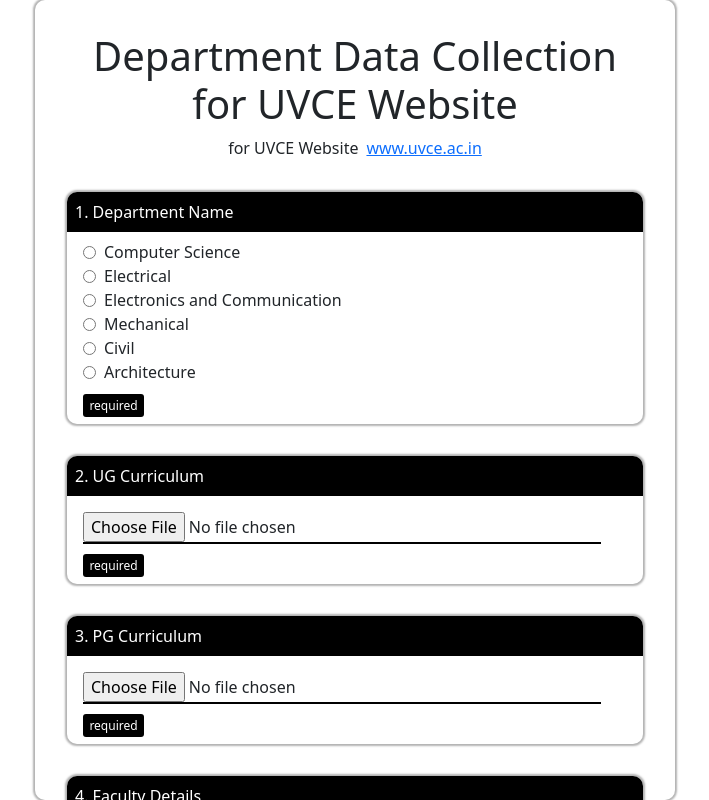
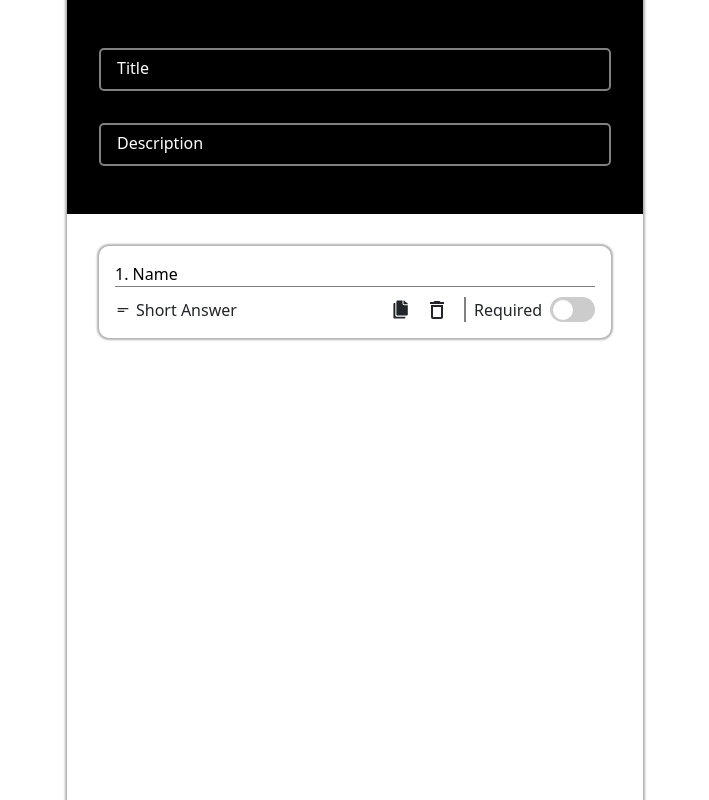
Before and after one commit to Hrithik450/forms2, a React (Vite) app: page /create-form in a window 1280 px wide. Shown: the whole page, without its empty margins (285-994 px from the left). Built offline with nearby package versions, Linux system fonts and the light colour scheme.

Commit message:
thirdcommit

```diff
--- a/package.json
+++ b/package.json
@@ -15,6 +15,8 @@
     "firebase": "^11.0.2",
     "react": "^18.3.1",
     "react-dom": "^18.3.1",
+    "react-icons": "^5.3.0",
+    "react-router-dom": "^7.0.1",
     "styled-components": "^6.1.13"
   },
   "devDependencies": {
--- a/src/App.css
+++ b/src/App.css
@@ -0,0 +1,3 @@
+* {
+  box-sizing: border-box;
+}
--- a/src/App.jsx
+++ b/src/App.jsx
@@ -1,8 +1,19 @@
 import React from "react";
+import { BrowserRouter as Router, Routes, Route } from "react-router-dom";
 import Formbuilder from "./components/Formbuilder";
+import Home from "./pages/home";
+import InputBuilder from "./components/InputBuilder";
 
 const App = () => {
-  return <Formbuilder />;
+  return (
+    <Router>
+      <Routes>
+        <Route path="/" element={<Home />} />
+        <Route path="/view-form" element={<Formbuilder />} />
+        <Route path="/create-form" element={<InputBuilder />} />
+      </Routes>
+    </Router>
+  );
 };
 
 export default App;
--- /dev/null
+++ b/src/components/Createform.jsx/Field.jsx
@@ -0,0 +1,106 @@
+import React from "react";
+import styled from "styled-components";
+import ToggleButton from "./Toggle";
+import { IoIosCopy } from "react-icons/io";
+import { MdDeleteOutline } from "react-icons/md";
+import { MdOutlineShortText } from "react-icons/md";
+
+const Field = ({ handlePopUpOpen }) => {
+  return (
+    <FieldContainer>
+      <Label onClick={handlePopUpOpen}>1. Name</Label>
+      <FeatContainer>
+        <TypeCont>
+          <Short />
+          <ReqLabel>Short Answer</ReqLabel>
+        </TypeCont>
+        <IconsCont>
+          <Copy />
+          <DeleteIcon />
+          <Required>
+            <ReqLabel>Required</ReqLabel>
+            <ToggleButton />
+          </Required>
+        </IconsCont>
+      </FeatContainer>
+    </FieldContainer>
+  );
+};
+
+export default Field;
+
+const FieldContainer = styled.div`
+  box-shadow: 0px 0px 2px 2px rgba(0, 0, 0, 0.3);
+  max-height: max-content;
+  padding-bottom: 0.5rem;
+  border-radius: 10px;
+  padding: 1rem;
+  margin: 2rem 0;
+
+  @media (max-width: 450px) {
+    margin: 1rem 0;
+    padding: 0.5rem;
+  }
+`;
+
+const Label = styled.label`
+  border-bottom: 1px solid gray;
+  border-radius: 10px 10px 0 0;
+  max-height: max-content;
+  width: 100%;
+  color: black;
+`;
+
+const FeatContainer = styled.div`
+  max-height: max-content;
+  display: flex;
+  justify-content: space-between;
+  align-items: center;
+  margin: 10px 0 0 0;
+`;
+
+const TypeCont = styled.div`
+  max-height: max-content;
+  display: flex;
+  align-items: center;
+  column-gap: 5px;
+`;
+
+const IconsCont = styled.div`
+  max-height: max-content;
+  display: flex;
+  align-items: center;
+  column-gap: 15px;
+`;
+
+const Required = styled.span`
+  max-height: max-content;
+  border-left: 2px solid gray;
+  padding-left: 0.5rem;
+  align-items: center;
+  display: flex;
+  column-gap: 0.5rem;
+`;
+
+const ReqLabel = styled.label`
+  max-height: max-content;
+
+  @media (max-width: 450px) {
+    font-size: 13px;
+  }
+`;
+
+// Icons
+const Short = styled(MdOutlineShortText)`
+  max-height: max-content;
+`;
+
+const DeleteIcon = styled(MdDeleteOutline)`
+  max-height: max-content;
+  font-size: 1.5rem;
+`;
+
+const Copy = styled(IoIosCopy)`
+  font-size: 1.2rem;
+  max-height: max-content;
+`;
--- /dev/null
+++ b/src/components/Createform.jsx/Toggle.jsx
@@ -0,0 +1,54 @@
+import React, { useState } from "react";
+import styled from "styled-components";
+
+const ToggleButton = () => {
+  const [istoggled, setistoggled] = useState(false);
+
+  const handleToggle = () => {
+    setistoggled(!istoggled);
+  };
+
+  return (
+    <ToggleContainer>
+      <Toggle istoggled={istoggled} onClick={handleToggle}>
+        <Circle istoggled={istoggled} />
+      </Toggle>
+    </ToggleContainer>
+  );
+};
+
+export default ToggleButton;
+
+const ToggleContainer = styled.div`
+  display: flex;
+  align-items: center;
+  gap: 1rem;
+`;
+
+const Toggle = styled.div`
+  width: 45px;
+  height: 25px;
+  background-color: ${({ istoggled }) => (istoggled ? "#4CAF50" : "#ccc")};
+  border-radius: 50px;
+  cursor: pointer;
+  position: relative;
+  transition: background-color 0.3s ease;
+`;
+
+const Circle = styled.div`
+  width: 20px;
+  height: 20px;
+  background-color: white;
+  border-radius: 50%;
+  position: absolute;
+  top: 50%;
+  left: ${({ istoggled }) => (istoggled ? "calc(100% - 23px)" : "3px")};
+  transform: translateY(-50%);
+  transition: left 0.3s ease;
+`;
+
+const Label = styled.span`
+  font-size: 1rem;
+  font-weight: bold;
+  color: ${({ istoggled }) => (istoggled ? "#4CAF50" : "#333")};
+`;
--- a/src/components/Formbuilder.jsx
+++ b/src/components/Formbuilder.jsx
@@ -28,7 +28,6 @@
   const [loading, setloading] = useState(false);
   const [clearEntries, setclearEntries] = useState(false);
   const [clearFile, setclearFile] = useState(false);
-  const [isDisabled, setIsDisabled] = useState(false);
   const fileInputRef = useRef(null);
 
   useEffect(() => {
--- /dev/null
+++ b/src/components/InputBuilder.jsx
@@ -0,0 +1,173 @@
+import React, { useState } from "react";
+import styled, { keyframes } from "styled-components";
+import { IoMdArrowRoundBack } from "react-icons/io";
+import Field from "./Createform.jsx/Field";
+
+const InputBuilder = () => {
+  const [popUp, setPopUp] = useState(false);
+
+  const handlePopUpOpen = () => {
+    setPopUp(true);
+  };
+
+  const handlePopUpClose = () => {
+    setPopUp(false);
+  };
+
+  return (
+    <Wrapper>
+      <Form>
+        <MetaDataContainer>
+          <MetaData>
+            <Input type="text" placeholder="" />
+            <MetaLabel>Title</MetaLabel>
+          </MetaData>
+          <MetaData>
+            <Input type="text" placeholder="" />
+            <MetaLabel>Description</MetaLabel>
+          </MetaData>
+        </MetaDataContainer>
+        <FormData>
+          {popUp && (
+            <PopUp active={popUp}>
+              <BackIcon onClick={handlePopUpClose} />
+            </PopUp>
+          )}
+          <Field handlePopUpOpen={handlePopUpOpen} />
+          {/* <FieldContainer onClick={handlePopUpOpen}>Hello World</FieldContainer>
+          <FieldContainer onClick={handlePopUpOpen}>Hello World</FieldContainer>
+          <FieldContainer onClick={handlePopUpOpen}>Hello World</FieldContainer>
+          <FieldContainer onClick={handlePopUpOpen}>Hello World</FieldContainer> */}
+        </FormData>
+      </Form>
+    </Wrapper>
+  );
+};
+
+export default InputBuilder;
+
+const Wrapper = styled.section`
+  max-height: max-content;
+  width: 100%;
+`;
+
+const Form = styled.form`
+  box-shadow: 0px 0px 2px 2px rgba(0, 0, 0, 0.3);
+  scrollbar-width: none;
+  overflow-y: auto;
+  height: 100vh;
+  max-width: 45%;
+  margin: auto;
+
+  @media (max-width: 450px) {
+    max-width: 100%;
+  }
+`;
+
+const FormData = styled.div`
+  max-height: max-content;
+  padding: 0 2rem;
+
+  @media (max-width: 450px) {
+    padding: 0 0.5rem;
+  }
+`;
+
+const MetaDataContainer = styled.div`
+  background-color: black;
+  max-height: max-content;
+  padding: 1rem 2rem;
+
+  @media (max-width: 450px) {
+    padding: 1rem 1rem;
+  }
+`;
+
+const MetaData = styled.div`
+  position: relative;
+  border: 2px solid gray;
+  max-height: max-content;
+  padding-bottom: 0.5rem;
+  border-radius: 5px;
+  margin: 2rem 0;
+
+  &:focus-within {
+    border: 2px solid white;
+  }
+
+  @media (max-width: 450px) {
+    margin: 1.5rem 0;
+  }
+`;
+
+const MetaLabel = styled.label`
+  background-color: black;
+  color: white;
+  position: absolute;
+  left: 0%;
+  margin-left: 1rem;
+  max-height: max-content;
+  transform: translateY(25%);
+  transition: transform 0.2s linear;
+`;
+
+const Input = styled.input`
+  height: 100%;
+  width: 100%;
+  outline: none;
+  border: none;
+  color: white;
+  padding: 0.5rem 0 0 1rem;
+  background-color: transparent;
+
+  &:focus + ${MetaLabel}, &:not(:placeholder-shown) + ${MetaLabel} {
+    transform: translateY(-50%);
+    font-size: 13px;
+  }
+`;
+
+const BackIcon = styled(IoMdArrowRoundBack)`
+  max-height: max-content;
+  font-size: 1.5rem;
+`;
+
+const PopUp = styled.div`
+  box-shadow: 0px 0px 2px 2px rgba(0, 0, 0, 0.3);
+  background-color: white;
+  position: absolute;
+  left: 50%;
+  height: 30vh;
+  width: 45%;
+  padding-bottom: 0.5rem;
+  border-radius: 10px;
+  margin: 2rem 0;
+  z-index: 10;
+  transform: translateX(-50%);
+
+  animation: ${(props) => (props.active ? fadeIn : fadeOut)} 0.3s ease-in-out;
+  animation-fill-mode: forwards;
+
+  @media (max-width: 450px) {
+    margin: 1.5rem 0;
+    width: 100%;
+  }
+`;
+
+// Animations
+const fadeIn = keyframes`
+from {
+opacity: 0;
+transform: translateX(-50%) scale(0.8)
+} to {
+opacity: 1;
+transform: translateX(-50%) scale(1);
+}`;
+
+const fadeOut = keyframes`
+from {
+opacity: 1;
+transform: translateX(-50%) scale(1);
+} to {
+ opacity: 0;
+ transform: translateX(-50%) scale(0.8);
+}`;
--- /dev/null
+++ b/src/pages/Home.jsx
@@ -0,0 +1,16 @@
+import React from "react";
+
+const Home = () => {
+  return (
+    <div>
+      <button>
+        <a href="/view-form">View Form</a>
+      </button>
+      <button>
+        <a href="/create-form">Create Form</a>
+      </button>
+    </div>
+  );
+};
+
+export default Home;
```
Also changed, not shown: 1 other file (tests, documents, lock files or other folders).
